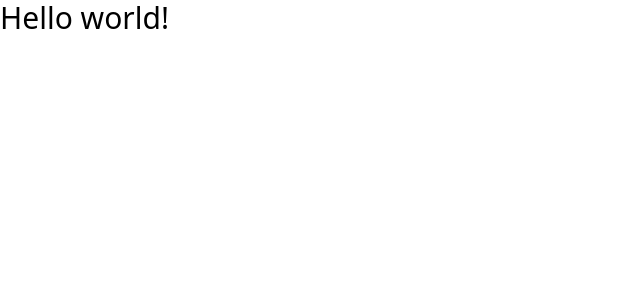
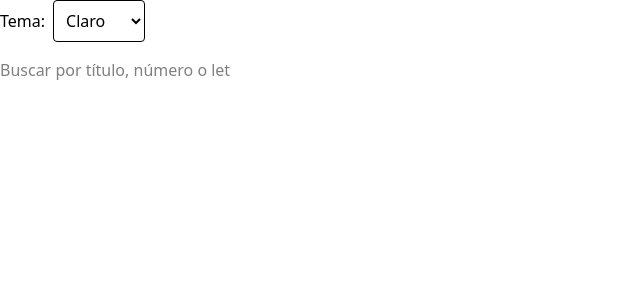
Before and after one commit to marln94/hymnary-app, a React (Vite) app: page / in a window 1280 px wide. Shown: the top 300 px of the page, without its empty margins (0-640 px from the left). Built offline with nearby package versions, Linux system fonts and the light colour scheme.

Commit message:
added show and search functions

```diff
--- a/src/App.tsx
+++ b/src/App.tsx
@@ -1,9 +1,57 @@
+import { useEffect, useState } from "react";
+
 import "./App.css";
+import type { Song } from "./types";
+
+import SearchBar from "./components/SearchBar";
+import SongViewer from "./components/SongViewer";
+import ThemeSelector from "./components/ThemeSelector";
 
 function App() {
+	const [songs, setSongs] = useState<Song[]>([]);
+	const [filter, setFilter] = useState<string>("");
+	const [selectedSong, setSelectedSong] = useState<Song | null>(null);
+
+	useEffect(() => {
+		fetch("/data/hymns.json")
+			.then((res) => res.json())
+			.then((data: Song[]) => setSongs(data));
+	}, []);
+
+	const results = filter.trim()
+		? songs.filter(
+				(song) =>
+					song.title.toLowerCase().includes(filter.toLowerCase()) ||
+					song.number.toString().includes(filter), // TODO: implement content search
+			)
+		: [];
+
 	return (
 		<div className="">
-			<h1 className="text-3xl">Hello world!</h1>
+			<ThemeSelector />
+
+			{!selectedSong ? (
+				<>
+					<SearchBar value={filter} onChange={setFilter} />
+
+					<ul className="mt-4">
+						{results.map((song) => (
+							<li
+								key={song.number}
+								className="cursor-pointer"
+								onClick={() => setSelectedSong(song)}
+							>
+								{song.number} - {song.title}
+							</li>
+						))}
+					</ul>
+				</>
+			) : (
+				<SongViewer
+					song={selectedSong}
+					onBack={() => setSelectedSong(null)}
+				/>
+			)}
 		</div>
 	);
 }
--- /dev/null
+++ b/src/components/SongViewer.tsx
@@ -0,0 +1,23 @@
+import type { Song } from "../types";
+type Props = {
+	song: Song;
+	onBack: () => void;
+};
+
+function SongViewer({ song, onBack }: Props) {
+	return (
+		<div className="">
+			<button onClick={onBack} className="">
+				← Volver a la búsqueda
+			</button>
+			<div>
+				<h1>
+					{song.number} - {song.title}
+				</h1>
+				<pre>{song.sections.map((section) => section.content)}</pre>
+			</div>
+		</div>
+	);
+}
+
+export default SongViewer;
--- /dev/null
+++ b/src/components/ThemeSelector.tsx
@@ -0,0 +1,61 @@
+// src/components/ThemeSelector.tsx
+import { useEffect, useState } from "react";
+
+type ThemeKey = "light" | "dark" | "sepia";
+
+const themes: Record<ThemeKey, { name: string; class: string }> = {
+	light: {
+		name: "Claro",
+		class: "bg-white text-black",
+	},
+	dark: {
+		name: "Oscuro",
+		class: "bg-black text-white",
+	},
+	sepia: {
+		name: "Sepia",
+		class: "bg-sepia text-sepiaText",
+	},
+};
+
+function ThemeSelector() {
+	const [theme, setTheme] = useState<ThemeKey>("light");
+
+	useEffect(() => {
+		const stored = (localStorage.getItem("theme") as ThemeKey) || "light";
+		setTheme(stored);
+		applyTheme(stored);
+	}, []);
+
+	function applyTheme(selected: ThemeKey) {
+		document.documentElement.className = "";
+		const classes = themes[selected].class.split(" ");
+		classes.forEach((cls) => document.documentElement.classList.add(cls));
+	}
+
+	function handleChange(e: React.ChangeEvent<HTMLSelectElement>) {
+		const selected = e.target.value as ThemeKey;
+		setTheme(selected);
+		localStorage.setItem("theme", selected);
+		applyTheme(selected);
+	}
+
+	return (
+		<div className="mb-4">
+			<label className="mr-2 font-medium">Tema:</label>
+			<select
+				value={theme}
+				onChange={handleChange}
+				className="p-2 border rounded"
+			>
+				{Object.entries(themes).map(([key, t]) => (
+					<option key={key} value={key}>
+						{t.name}
+					</option>
+				))}
+			</select>
+		</div>
+	);
+}
+
+export default ThemeSelector;
--- /dev/null
+++ b/src/types.ts
@@ -0,0 +1,9 @@
+export type Song = {
+	number: number;
+	title: string;
+	sections: Array<{
+		section_type: string;
+		sort_index: number;
+		content: string;
+	}>;
+};
```
